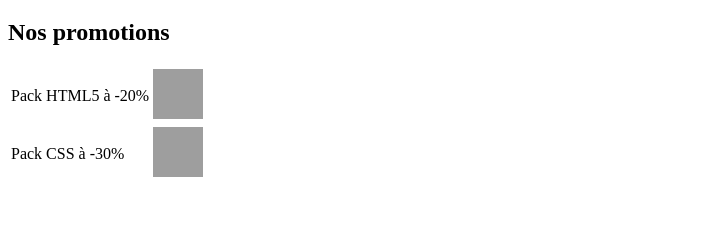
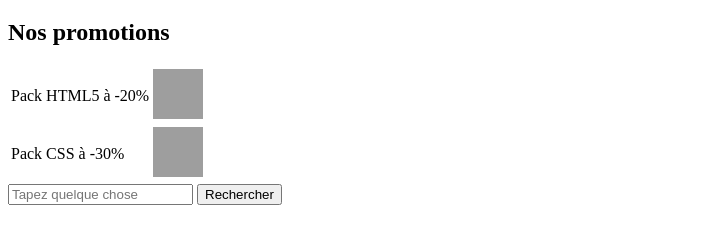
Before and after one commit to webproject2016/Projet, a plain HTML site: page index.html in a window 1280 px wide. Shown: the part 177-420 px from the top of the page, without its empty margins (0-725 px from the left). Drawn offline with Linux system fonts and the light colour scheme; grey boxes are pictures that could not be loaded.

Commit message:
rajout du formulaire rechercher

```diff
--- a/index.html
+++ b/index.html
@@ -28,3 +28,8 @@
 				</tr>
 			</table>
 			<aside>
+				<form action="">
+					<input placeholder="Tapez quelque chose">
+					<button>Rechercher</button>
+				</form>
+			</aside>
```
